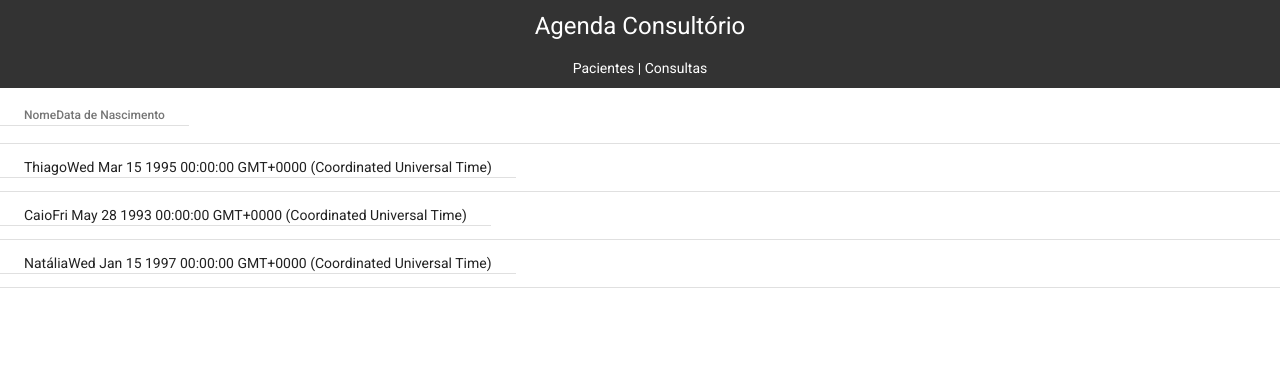
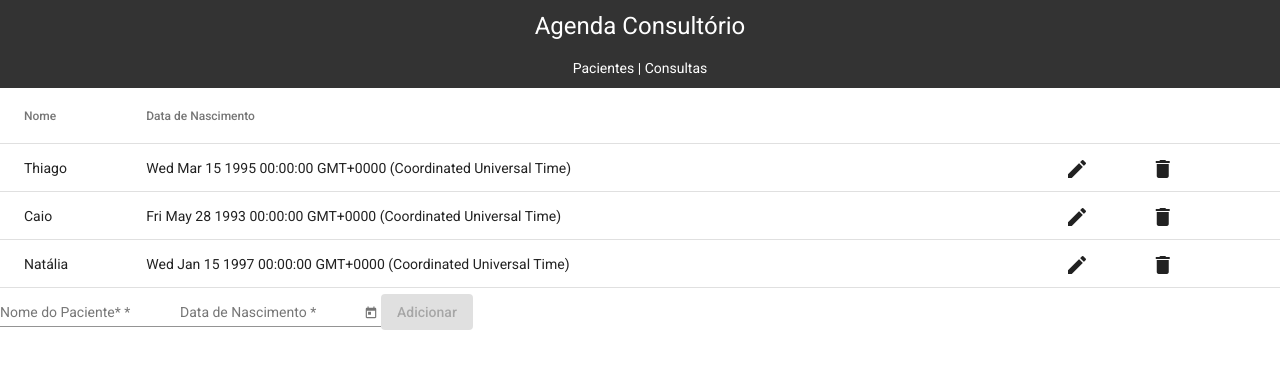
Before and after one commit to thiagomini/agenda-consultorio-front, an Angular app: page / in a window 1280 px wide. Shown: the top 368 px of the page. Built offline with nearby package versions, Linux system fonts and the light colour scheme.

Commit message:
Versão funcional da tela de pacientes, sem botão editar

```diff
--- /dev/null
+++ b/src/app/components/add-paciente/add-paciente.component.html
@@ -0,0 +1,16 @@
+<form [formGroup]="service.form" class="normal-form">
+    <div class="controles-container">
+        <input type="hidden" formControlName="$key">
+        <mat-form-field>
+            <input formControlName="nome" matInput placeholder="Nome do Paciente*">
+            <mat-error>Esse campo é obrigatório.</mat-error>
+        </mat-form-field>
+        <mat-form-field>
+            <input formControlName="dataNascimento" matInput [matDatepicker]="picker" placeholder="Data de Nascimento">
+            <mat-datepicker-toggle matSuffix [for]="picker" ></mat-datepicker-toggle>
+            <mat-datepicker #picker ></mat-datepicker>
+            <mat-error>Esse campo é obrigatório.</mat-error>
+        </mat-form-field>
+        <button mat-raised-button color="primary" type="submit" [disabled]="service.form.invalid">Adicionar</button>
+    </div>
+</form>
--- /dev/null
+++ b/src/app/components/add-paciente/add-paciente.component.ts
@@ -0,0 +1,29 @@
+import { Component, OnInit, EventEmitter, Output } from '@angular/core';
+import { PacienteService } from '../../services/paciente.service';
+
+@Component({
+  selector: 'app-add-paciente',
+  templateUrl: './add-paciente.component.html',
+  styleUrls: ['./add-paciente.component.css']
+})
+export class AddPacienteComponent implements OnInit {
+  @Output() addPaciente: EventEmitter<any> = new EventEmitter();
+
+  nome: string;
+  dataDeNascimento: Date;
+
+  constructor(public service: PacienteService) { }
+
+  ngOnInit(): void {
+  }
+
+  onSubmit() {
+    const paciente = {
+      nome: this.nome,
+      dataDeNascimento: this.dataDeNascimento
+    };
+    this.addPaciente.emit(paciente);
+  }
+
+
+}
--- a/src/app/components/paciente/paciente.component.css
+++ b/src/app/components/paciente/paciente.component.css
@@ -0,0 +1,8 @@
+table {
+    width: 100%;
+}
+
+
+mat-radio-group mat-radio-button {
+    margin-left: 10px;
+}
--- a/src/app/components/paciente/paciente.component.html
+++ b/src/app/components/paciente/paciente.component.html
@@ -1,4 +1,4 @@
-<mat-table [dataSource]="pacientes">
+<table mat-table [dataSource]="pacientes">
     <ng-container matColumnDef="nome">
         <th mat-header-cell *matHeaderCellDef> Nome </th>
         <td mat-cell *matCellDef="let paciente">{{ paciente.nome }}</td>
@@ -8,7 +8,24 @@
         <td mat-cell *matCellDef="let paciente">{{ paciente.dataNascimento }}</td>
     </ng-container>
 
-    <mat-header-row mat-header-row *matHeaderRowDef="columnsToDisplay"></mat-header-row>
+    <ng-container matColumnDef="editar">
+        <th mat-header-cell *matHeaderCellDef></th>
+        <td mat-cell *matCellDef="let paciente"
+        (click)="botaoEditarClicado(paciente)"
+        ><button mat-icon-button><mat-icon arial-label="Example">create</mat-icon></button></td>
+    </ng-container>
 
-    <mat-row *matRowDef="let myRowData; columns: columnsToDisplay"></mat-row>
-</mat-table>
+    <ng-container matColumnDef="excluir">
+        <th mat-header-cell *matHeaderCellDef></th>
+        <td mat-cell *matCellDef="let paciente"
+            (click)="botaoExcluirClicado(paciente)"
+        ><button mat-icon-button><mat-icon arial-label="Example">delete</mat-icon></button></td>
+    </ng-container>
+
+    <tr mat-header-row *matHeaderRowDef="columnsToDisplay"></tr>
+
+    <tr mat-row *matRowDef="let myRowData; columns: columnsToDisplay"
+        (click)="onRowClicked(myRowData)"
+    ></tr>
+</table>
+<app-add-paciente></app-add-paciente>
--- a/src/app/components/paciente/paciente.component.ts
+++ b/src/app/components/paciente/paciente.component.ts
@@ -1,5 +1,6 @@
 import { Component, OnInit } from '@angular/core';
 import { Paciente } from '../../model/Paciente';
+
 @Component({
   selector: 'app-pacientes',
   templateUrl: './paciente.component.html',
@@ -8,21 +9,32 @@ import { Paciente } from '../../model/Paciente';
 export class PacienteComponent implements OnInit {
 
   pacientes: Paciente[];
-  columnsToDisplay: string[] = ['nome', 'dataNascimento'];
+  columnsToDisplay: string[] = ['nome', 'dataNascimento', 'editar', 'excluir'];
 
   constructor() { }
 
   ngOnInit(): void {
     this.pacientes = [
       { id: 1, nome: 'Thiago', dataNascimento: new Date(1995, 2, 15) },
-      { id: 1, nome: 'Caio', dataNascimento: new Date(1993, 4, 28) },
-      { id: 1, nome: 'Natália', dataNascimento: new Date(1997, 0, 15) }
+      { id: 2, nome: 'Caio', dataNascimento: new Date(1993, 4, 28) },
+      { id: 3, nome: 'Natália', dataNascimento: new Date(1997, 0, 15) }
     ]
   }
 
   deletePaciente(paciente: Paciente) {
     this.pacientes = this.pacientes.filter(p => p.id !== paciente.id);
+  }
 
+  botaoExcluirClicado(paciente: Paciente) {
+    this.deletePaciente(paciente);
+  }
+
+  botaoEditarClicado(paciente: Paciente) {
+    console.log(`Paciente editado: ${paciente}`);
+  }
+
+  onRowClicked(row) {
+    console.log(row);
   }
 
 }
--- /dev/null
+++ b/src/app/services/paciente.service.ts
@@ -0,0 +1,24 @@
+import { Injectable } from '@angular/core';
+import { FormGroup, FormControl, Validators } from '@angular/forms';
+
+@Injectable({
+  providedIn: 'root'
+})
+export class PacienteService {
+
+  form: FormGroup = new FormGroup({
+    $key: new FormControl(null),
+    nome: new FormControl('', Validators.required),
+    dataNascimento: new FormControl('', Validators.required),
+  });
+
+  constructor() { }
+
+  initializeFormGroup() {
+    this.form.setValue({
+      $key: null,
+      nome: '',
+      dataNascimento: ''
+    });
+  }
+}
--- a/src/styles.css
+++ b/src/styles.css
@@ -1,4 +1,4 @@
 /* You can add global styles to this file, and also import other style files */
-
+@import "~@angular/material/prebuilt-themes/indigo-pink.css";
 html, body { height: 100%; }
 body { margin: 0; font-family: Roboto, "Helvetica Neue", sans-serif; }
```
Also changed, not shown: src/app/app.module.ts (+8 -4 lines), src/app/material/material.module.ts (+5 -2 lines), src/app/components/add-paciente/add-paciente.component.css (added), 2 other files (tests, documents, lock files or other folders).
